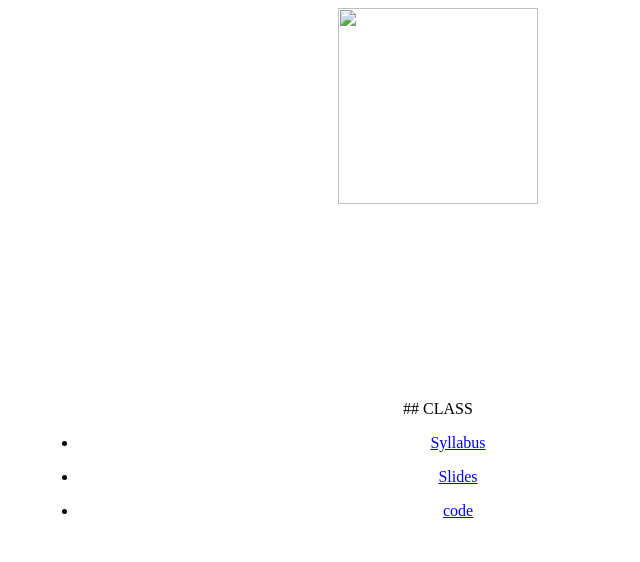
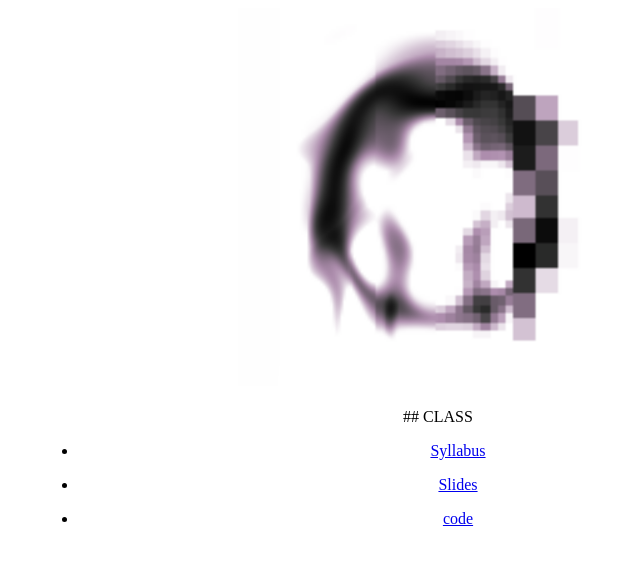
Before and after one commit to riveSunder/class, a plain HTML site: page docs/index.html in a window 1280 px wide. Shown: the whole page, without its empty margins (202-842 px from the left). Drawn offline with Linux system fonts and the light colour scheme.

Commit message:
correct link in index.html

```diff
--- a/docs/index.html
+++ b/docs/index.html
@@ -11,7 +11,7 @@
 
     <div style="margin: auto; max-width: 100ch;" align="center">
 
-    <img src="docs/assets/curious_solition_s7_config_semistable_frog000_notitle_noname.png" width=50%>
+    <img src="assets/curious_solition_s7_config_semistable_frog000_notitle_noname.png" width=50%>
     <br>
 
     ## CLASS
```
